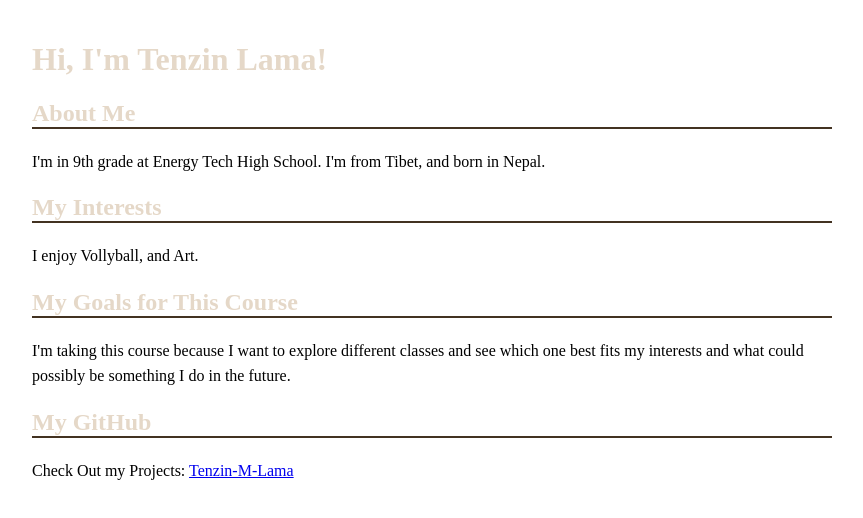
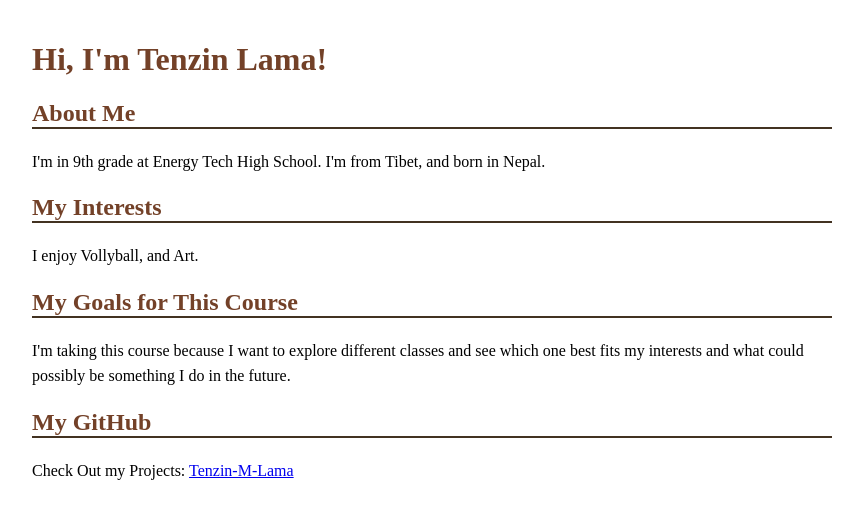
Before and after one commit to Tenzin-M-Lama/my-github-site, a plain HTML site: page index.html in a window 1280 px wide. Shown: the whole page, without its empty margins (208-1071 px from the left). Drawn offline with Linux system fonts and the light colour scheme.

Commit message:
index.html change

```diff
--- a/index.html
+++ b/index.html
@@ -9,8 +9,8 @@
                     margin: 0 auto; padding: 20px; background-image: url('8767666e4ed8a62c563fd65e355cebc8.gif');
                     background-size: cover;
                     background-attachment: fixed;
-            h1   { color: #e5d8c8; }
-            h2   { color: #e5d8c8; border-bottom: 2px solid #433221; }
+            h1   { color: #734128; }
+            h2   { color: #734128; border-bottom: 2px solid #433221; }
             p    { line-height: 1.6; }
         </style>
     </head>
```
